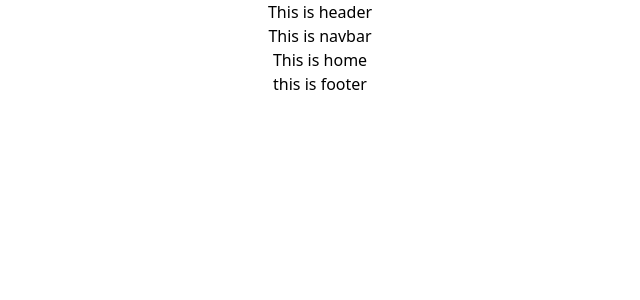
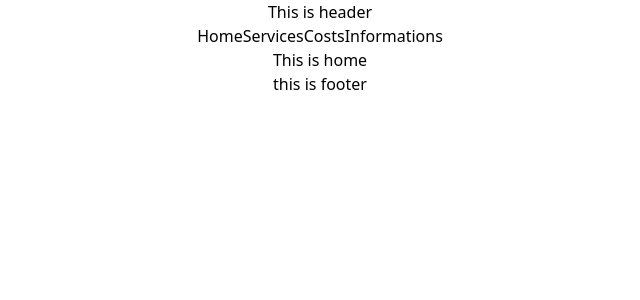
Before and after one commit to IMZihad21/Pet-Care-Clinic, a React (Create React App) app: page / in a window 1280 px wide. Shown: the top 300 px of the page, without its empty margins (320-960 px from the left). Built offline with nearby package versions, Linux system fonts and the light colour scheme.

Commit message:
Create working Navbar
Signed-off-by: ZèD <imzihad@gmail.com>

```diff
--- a/src/App.js
+++ b/src/App.js
@@ -5,6 +5,7 @@ import Header from './components/Pages/Shared/Header/Header';
 import Footer from './components/Pages/Shared/Footer/Footer';
 import Navbar from './components/Pages/Shared/Navbar/Navbar';
 import Services from './components/Pages/Services/Services/Services';
+import Service from './components/Pages/Services/Service/Service';
 import NotFound from './components/Pages/NotFound/NotFound';
 import Information from './components/Pages/Information/Information/Information'
 import Costs from './components/Pages/Costs/Costs/Costs';
@@ -19,13 +20,16 @@ function App() {
           <Route exact path="/">
             <Home/>
           </Route>
-          <Route exact path="/services/:serviceCode">
+          <Route path="/services">
             <Services/>
           </Route>
-          <Route exact path="/costs">
+          <Route path="/services/:serviceCode">
+            <Service/>
+          </Route>
+          <Route path="/costs">
             <Costs/>
           </Route>
-          <Route exact path="/informations">
+          <Route path="/informations">
             <Information/>
           </Route>
           <Route path="*">
--- a/src/components/Pages/Shared/Navbar/Navbar.js
+++ b/src/components/Pages/Shared/Navbar/Navbar.js
@@ -1,9 +1,13 @@
 import React from 'react';
+import { Link } from 'react-router-dom';
 
 const Navbar = () => {
     return (
         <div>
-            This is navbar
+            <Link exact to="/">Home</Link>
+            <Link to="/services">Services</Link>
+            <Link to="/costs">Costs</Link>
+            <Link to="/informations">Informations</Link>
         </div>
     );
 };
```
